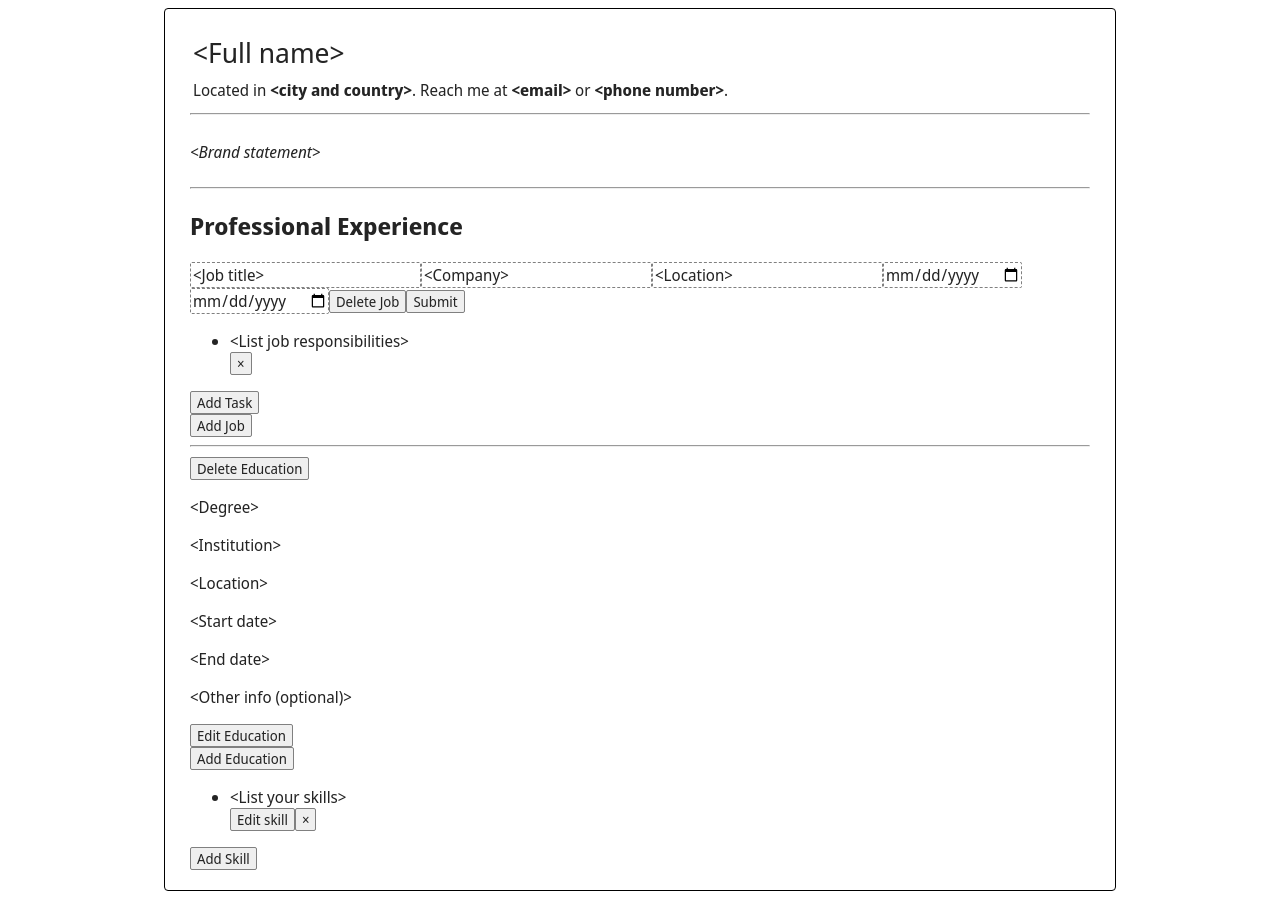
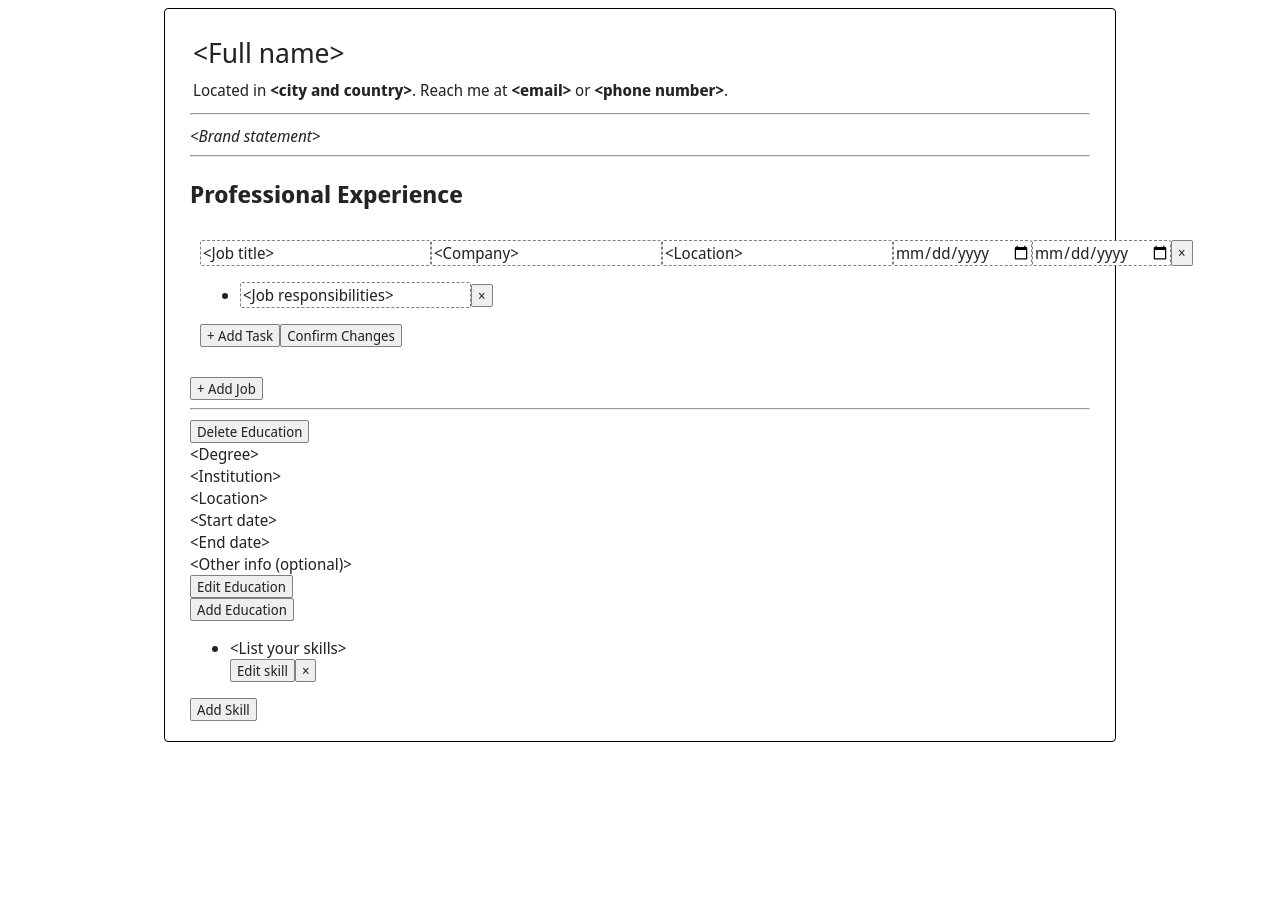
Before and after one commit to naouuud/cv-project, a React (Vite) app: page / in a window 1280 px wide. Both pictures are taken after a click on the element 640 px from the left and 288 px from the top of the page. After the commit the page ends 800 px from the top, so only its background shows below. Built offline with nearby package versions, Linux system fonts and the light colour scheme.

Commit message:
Job section functional and fully debugged

```diff
--- a/src/assets/initial-data.js
+++ b/src/assets/initial-data.js
@@ -24,7 +24,7 @@ export const initialTasks = [
     items: [
       {
         id: 0,
-        description: "<List job responsibilities>",
+        description: "<Job responsibilities>",
       },
     ],
   },
--- a/src/components/Job.jsx
+++ b/src/components/Job.jsx
@@ -1,5 +1,8 @@
 /* eslint-disable react/prop-types */
 import { useState } from "react";
+import Tasks from "./Tasks";
+
+// let itemId = 1;
 
 export default function Job({ jobId, jobs, setJobs, tasks, setTasks }) {
   const [editing, setEditing] = useState(false);
@@ -31,18 +34,32 @@ export default function Job({ jobId, jobs, setJobs, tasks, setTasks }) {
     setJobs(nextJobs);
   }
 
-  function dateHandler(e, key) {
+  function setDate(e, key) {
     const date = new Date(e.target.value);
-    const month = date.getMonth();
-    const monthName = months[month];
-    const year = date.getFullYear();
-    const dateString = `${monthName} ${year}`;
     setJobs(
       jobs.map((job) => {
         if (job.id !== jobId) return job;
-        else return { ...job, [key]: dateString };
+        else return { ...job, [key]: date };
       })
     );
+  }
+
+  function dateToString(date) {
+    const month = date.getMonth();
+    if (!month) return "Present";
+    const monthName = months[month];
+    const year = date.getFullYear();
+    return `${monthName} ${year}`;
+  }
+
+  function dateToInput(date) {
+    let day = date.getDate();
+    if (!day) return "";
+    if (day < 10) day = `0${day}`;
+    let month = date.getMonth() + 1;
+    if (month < 10) month = `0${month}`;
+    const year = date.getFullYear();
+    return `${year}-${month}-${day}`;
   }
 
   function submitHandler(e) {
@@ -50,13 +67,32 @@ export default function Job({ jobId, jobs, setJobs, tasks, setTasks }) {
     setEditing(!editing);
   }
 
-  function deletePair(id) {
+  function deletePair(e, id) {
+    e.preventDefault();
     setJobs(jobs.filter((job) => job.id !== id));
     setTasks(tasks.filter((task) => task.id !== id));
   }
 
+  // function addItem(taskId) {
+  //   const nextTasks = tasks.filter((task) => {
+  //     if (task.id !== taskId) return task;
+  //     else
+  //       return {
+  //         ...task,
+  //         items: task.items.push({
+  //           id: itemId,
+  //           description: "<New responsibility>",
+  //         }),
+  //       };
+  //   });
+  //   itemId += 1;
+  //   setTasks(nextTasks);
+  // }
+
   return editing ? (
     <form onSubmit={submitHandler}>
+      <div className="job-task-pair">
+        <div className="job edit-mode">
           {Object.keys(job).map((key) => {
             if (key === "id" || key === "tasks") return;
             else if (key !== "startDate" && key !== "endDate")
@@ -72,25 +108,49 @@ export default function Job({ jobId, jobs, setJobs, tasks, setTasks }) {
                 <input
                   key={key}
                   type="date"
-              onChange={(e) => dateHandler(e, key)}
+                  value={
+                    typeof job[key] === "string" ? "" : dateToInput(job[key])
+                  }
+                  onChange={(e) => setDate(e, key)}
                 />
               );
           })}
-      <button onClick={() => deletePair(job.id)}>Delete Job</button>
-      <button type="submit">Submit</button>
+          <button onClick={(e) => deletePair(e, job.id)}>&times;</button>
+        </div>
+        <Tasks
+          taskId={job.id}
+          tasks={tasks}
+          setTasks={setTasks}
+          editing={editing}
+        />
+        <button type="submit">Confirm Changes</button>
+        {/* <button onClick={() => addItem(job.id)}>+ Add Task</button> */}
+      </div>
     </form>
   ) : (
-    <>
+    <div className="job-task-pair" onClick={toggleEdit}>
       {/* <button onClick={toggleEdit}>Edit Job</button> */}
-      <div className="job display-mode" onClick={toggleEdit}>
+      <div className="job display-mode">
         <p>
           <span className="bold">{job.title}</span>, {job.employer},{" "}
           {job.location}
         </p>
         <p>
-          {job.startDate} to {job.endDate}
+          {typeof job.startDate === "string"
+            ? job.startDate
+            : dateToString(job.startDate)}{" "}
+          to{" "}
+          {typeof job.endDate === "string"
+            ? job.endDate
+            : dateToString(job.endDate)}
         </p>
       </div>
-    </>
+      <Tasks
+        taskId={job.id}
+        tasks={tasks}
+        setTasks={setTasks}
+        editing={editing}
+      />
+    </div>
   );
 }
--- a/src/components/Jobs.jsx
+++ b/src/components/Jobs.jsx
@@ -1,12 +1,11 @@
 /* eslint-disable react/prop-types */
 import { useState } from "react";
 import Job from "./Job";
-import Tasks from "./Tasks";
+// import Tasks from "./Tasks";
 import { initialJobs } from "../assets/initial-data";
 import { initialTasks } from "../assets/initial-data";
 
 let pairId = 1;
-let itemId = 1;
 
 export default function Jobs() {
   const [jobs, setJobs] = useState(initialJobs);
@@ -18,11 +17,10 @@ export default function Jobs() {
       ...tasks,
       {
         id: pairId,
-        items: [{ id: itemId, description: "<New responsibility>" }],
+        items: [{ id: 0, description: "<Job responsibilities>" }],
       },
     ]);
     pairId += 1;
-    itemId += 1;
   }
 
   // function deletePair(id) {
@@ -30,21 +28,21 @@ export default function Jobs() {
   //   setTasks(tasks.filter((task) => task.id !== id));
   // }
 
-  function addItem(taskId) {
-    const nextTasks = tasks.filter((task) => {
-      if (task.id !== taskId) return task;
-      else
-        return {
-          ...task,
-          items: task.items.push({
-            id: itemId,
-            description: "<New responsibility>",
-          }),
-        };
-    });
-    itemId += 1;
-    setTasks(nextTasks);
-  }
+  // function addItem(taskId) {
+  //   const nextTasks = tasks.filter((task) => {
+  //     if (task.id !== taskId) return task;
+  //     else
+  //       return {
+  //         ...task,
+  //         items: task.items.push({
+  //           id: itemId,
+  //           description: "<New responsibility>",
+  //         }),
+  //       };
+  //   });
+  //   itemId += 1;
+  //   setTasks(nextTasks);
+  // }
 
   return (
     <>
@@ -59,11 +57,13 @@ export default function Jobs() {
             tasks={tasks}
             setTasks={setTasks}
           />
-          <Tasks taskId={job.id} tasks={tasks} setTasks={setTasks} />
-          <button onClick={() => addItem(job.id)}>Add Task</button>
+          {/* <Tasks taskId={job.id} tasks={tasks} setTasks={setTasks} /> */}
+          {/* <button onClick={() => addItem(job.id)}>Add Task</button> */}
         </div>
       ))}
-      <button onClick={addPair}>Add Job</button>
+      <button className="add-job" onClick={addPair}>
+        + Add Job
+      </button>
       <hr />
     </>
   );
--- a/src/components/Tasks.jsx
+++ b/src/components/Tasks.jsx
@@ -1,5 +1,7 @@
 /* eslint-disable react/prop-types */
-import { useState } from "react";
+// import { useState } from "react";
+
+let itemId = 1;
 
 export default function Tasks({ taskId, tasks, setTasks, editing }) {
   // const [editing, setEditing] = useState(false);
@@ -23,10 +25,10 @@ export default function Tasks({ taskId, tasks, setTasks, editing }) {
     setTasks(nextTasks);
   }
 
-  function submitHandler(e) {
-    e.preventDefault();
-    // setEditing(!editing);
-  }
+  // function submitHandler(e) {
+  //   e.preventDefault();
+  //   // setEditing(!editing);
+  // }
 
   function deleteItem(itemId) {
     const nextItems = task.items.filter((item) => item.id !== itemId);
@@ -39,28 +41,49 @@ export default function Tasks({ taskId, tasks, setTasks, editing }) {
     setTasks(nextTasks);
   }
 
+  function addItem(e) {
+    e.preventDefault();
+    const nextTasks = tasks.map((task) => {
+      if (task.id !== taskId) return task;
+      else
+        return {
+          ...task,
+          items: [
+            ...task.items,
+            {
+              id: itemId,
+              description: "<New responsibility>",
+            },
+          ],
+        };
+    });
+    itemId += 1;
+    setTasks(nextTasks);
+  }
+
   return editing ? (
-    <form onSubmit={submitHandler}>
+    // <form onSubmit={submitHandler}>
+    <>
+      <ul className="item-list">
         {task.items.map((item) => (
-        <div key={item.id}>
+          <li key={item.id}>
             <input
               value={item.description}
               onChange={(e) => changeHandler(e, item.id)}
             />
             <button onClick={() => deleteItem(item.id)}>&times;</button>
-        </div>
+          </li>
         ))}
-      <button type="submit">Submit</button>
-    </form>
+      </ul>
+      <button onClick={addItem}>+ Add Task</button>
+    </>
   ) : (
+    // </form>
     <>
       {/* <button onClick={toggleEdit}>Edit Tasks</button> */}
-      <ul>
+      <ul className="item-list">
         {task.items.map((item) => (
-          <div key={item.id}>
-            <li>{item.description}</li>
-            <button onClick={() => deleteItem(item.id)}>&times;</button>
-          </div>
+          <li key={item.id}>{item.description}</li>
         ))}
       </ul>
     </>
--- a/src/index.css
+++ b/src/index.css
@@ -48,6 +48,10 @@ hr {
   margin-bottom: 10px;
 }
 
+p {
+  margin: 0;
+}
+
 .bold {
   font-weight: 600;
 }
@@ -82,13 +86,26 @@ hr {
 }
 
 .job,
-.display-mode {
+.display-mode,
+.task-item {
   display: flex;
   justify-content: space-between;
 }
 
-.job:hover {
+.job-task-pair {
+  padding: 10px;
+}
+
+.job-task-pair:hover {
   cursor: pointer;
+}
+
+.add-job {
+  margin-top: 20px;
+}
+
+.item-list li {
+  margin-bottom: 4px;
 }
 
 /* a {
```
Lines whose indentation alone changed are shown as unchanged.
